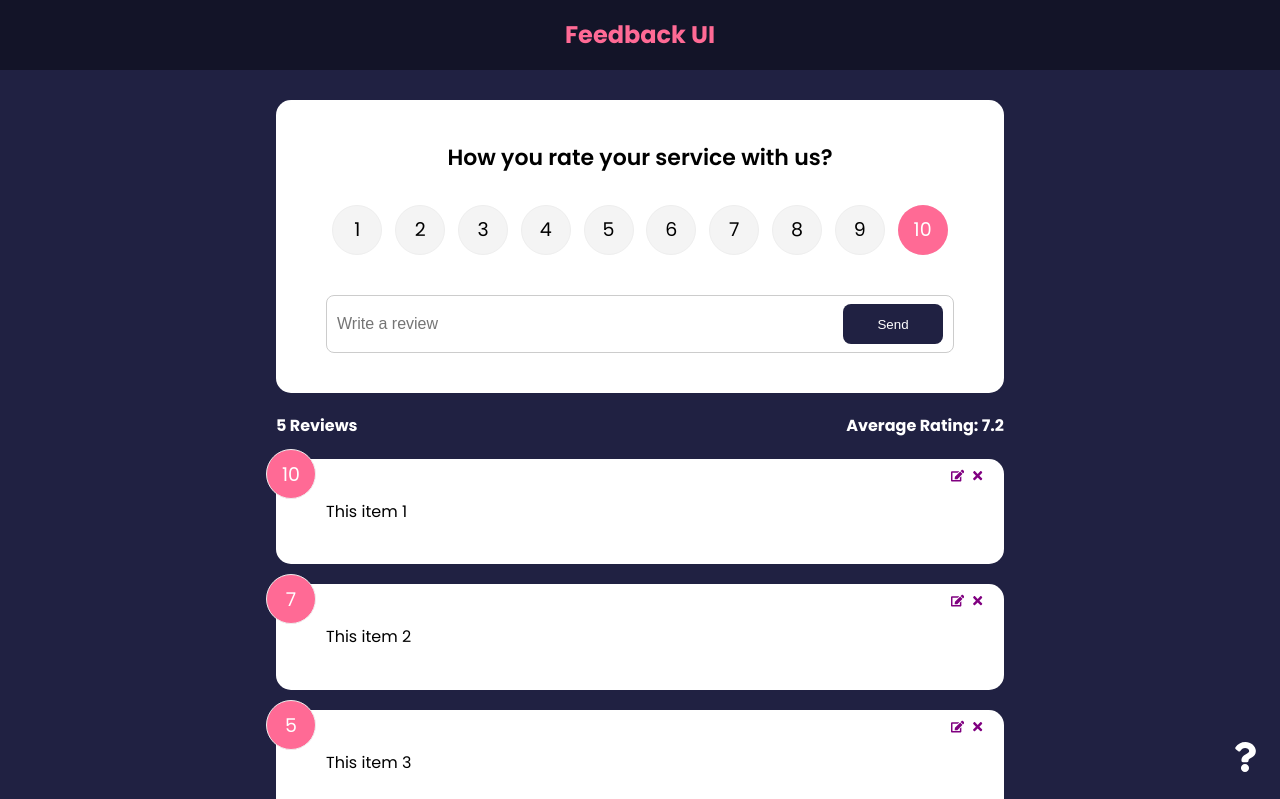
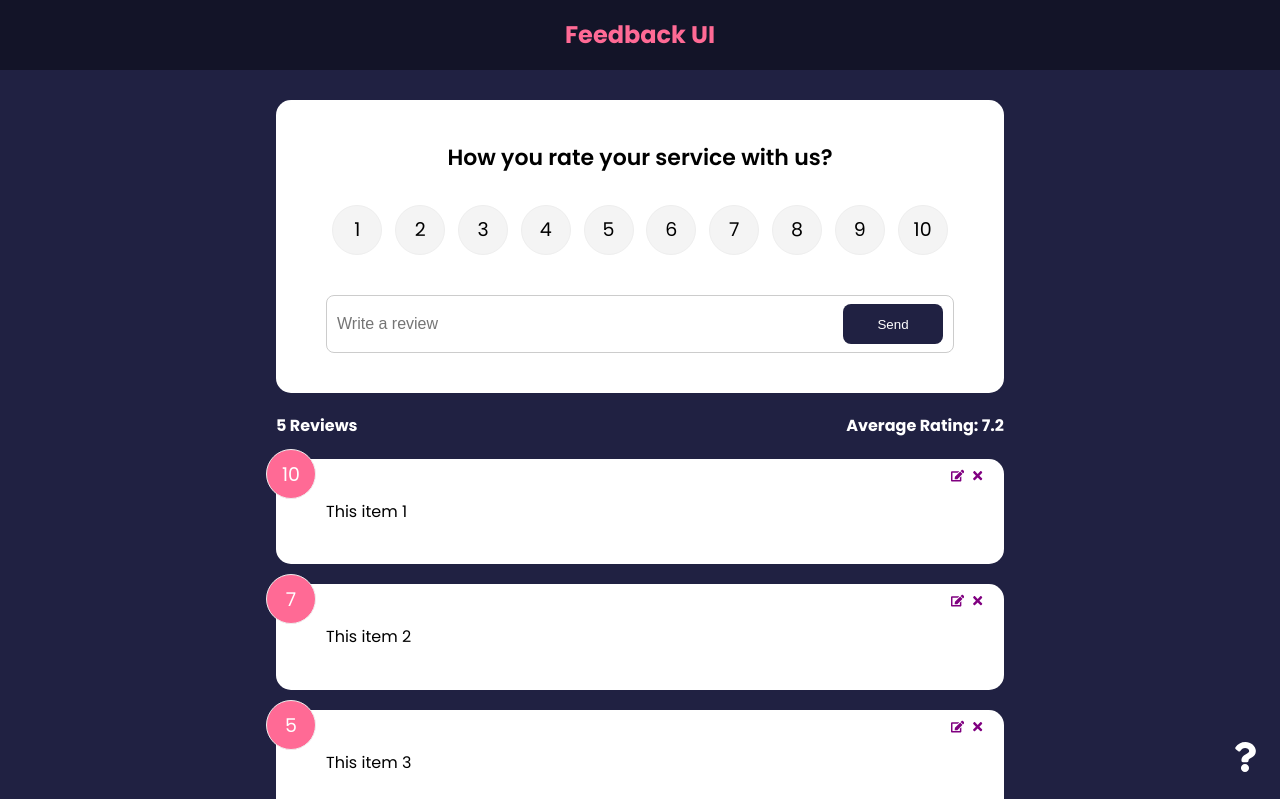
Before and after one commit to jltzbrg/feedback-app, a React (Create React App) app: page / in a window 1280 px wide. Shown: the top 799 px of the page. Built offline with nearby package versions, Linux system fonts and the light colour scheme.

Commit message:
Adding useEffect to update the ui

```diff
--- a/src/components/FeedbackForm.jsx
+++ b/src/components/FeedbackForm.jsx
@@ -1,4 +1,4 @@
-import { useState, useContext } from 'react'
+import { useState, useContext, useEffect } from 'react'
 import RatingSelect from './RatingSelect'
 import Card from './shared/Card'
 import Button from './shared/Button'
@@ -10,7 +10,15 @@
   const [btnDisabled, setBtnDisabled] = useState(true)
   const [message, setMessage] = useState('')
 
-  const { addFeedback } = useContext(FeedbackContext)
+  const { addFeedback, feedbackEdit } = useContext(FeedbackContext)
+
+  useEffect(() => {
+    if (feedbackEdit.edit === true) {
+      setBtnDisabled(false)
+      setText(feedbackEdit.item.text)
+      setRating(feedbackEdit.item.rating)
+    }
+  }, [feedbackEdit])
 
   const handleTextChange = (e) => {
     if (text === '') {
--- a/src/components/RatingSelect.jsx
+++ b/src/components/RatingSelect.jsx
@@ -1,12 +1,19 @@
-import { useState } from 'react';
+import { useState, useContext, useEffect } from 'react'
+import FeedbackContext from '../context/FeedbackContext'
 
 function RatingSelect({ select }) {
-  const [selected, setSelected] = useState(10);
+  const [selected, setSelected] = useState(10)
+
+  const { feedbackEdit } = useContext(FeedbackContext)
+
+  useEffect(() => {
+    setSelected(feedbackEdit.item.rating)
+  }, [feedbackEdit])
 
   const handleChange = (e) => {
-    setSelected(+e.currentTarget.value);
-    select(+e.currentTarget.value);
-  };
+    setSelected(+e.currentTarget.value)
+    select(+e.currentTarget.value)
+  }
   return (
     <ul className='rating'>
       <li>
@@ -120,7 +127,7 @@
         <label htmlFor='num10'>10</label>
       </li>
     </ul>
-  );
+  )
 }
 
-export default RatingSelect;
+export default RatingSelect
--- a/src/context/FeedbackContext.js
+++ b/src/context/FeedbackContext.js
@@ -39,7 +39,13 @@
   }
   return (
     <FeedbackContext.Provider
-      value={{ feedback, addFeedback, deleteFeedback, editFeedback }}>
+      value={{
+        feedback,
+        addFeedback,
+        deleteFeedback,
+        editFeedback,
+        feedbackEdit,
+      }}>
       {children}
     </FeedbackContext.Provider>
   )
```
